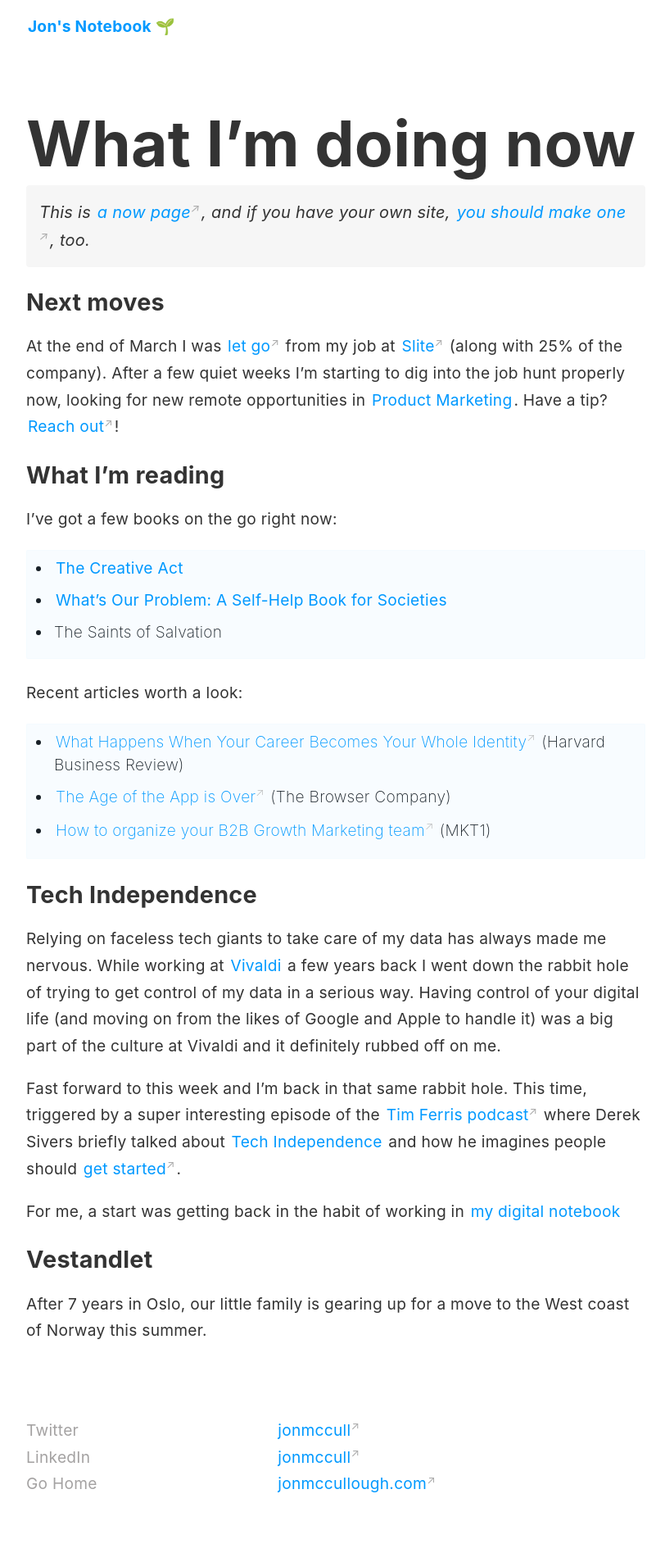
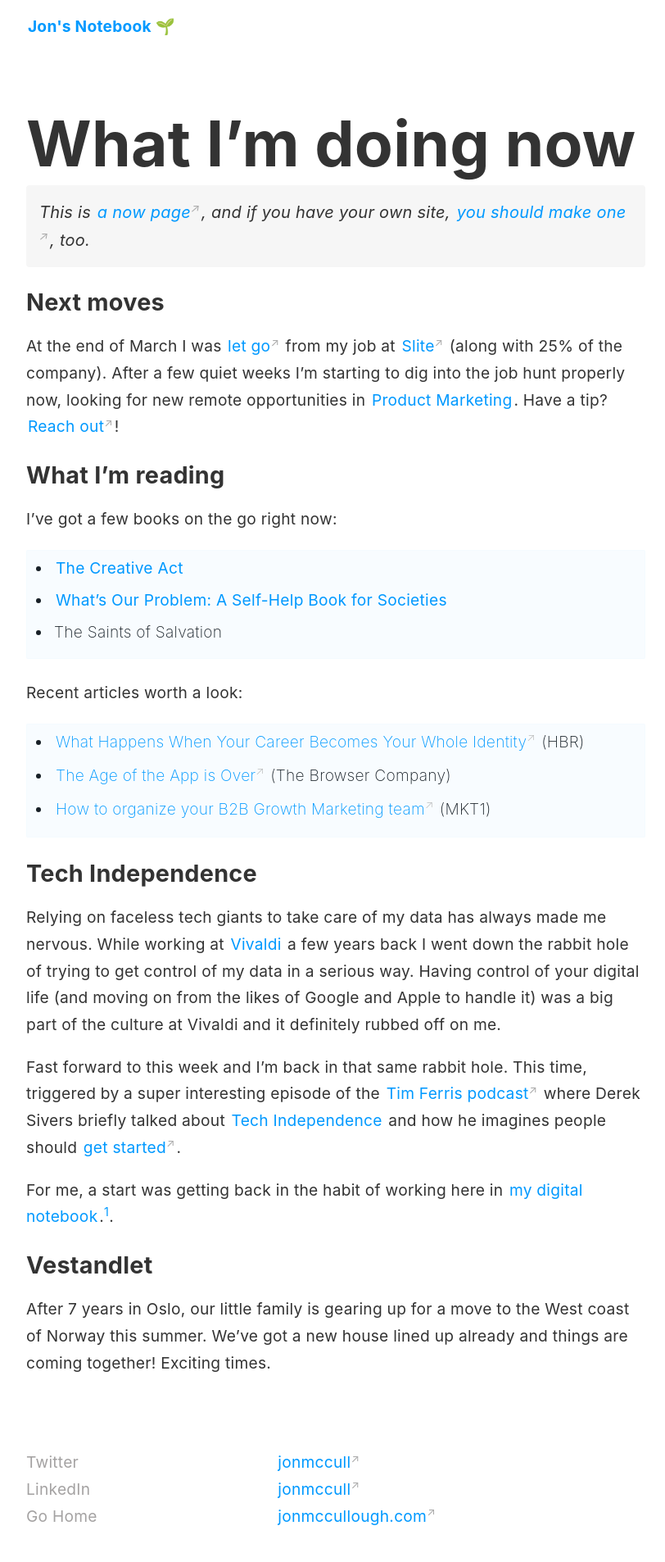
Before and after one commit to jonmccull/digital-garden, a Jekyll site: the page built from _pages/now.md, in a window 1280 px wide. Shown: the whole page at 82% size, without its empty margins (230-1042 px from the left). Built offline with Jekyll 4.4.1, drawn with Linux system fonts in a browser that asks for light colours; before the commit the page ends 1867 px from its top, so only the background shows below that.

Commit message:
Update Now

```diff
--- a/_pages/now.md
+++ b/_pages/now.md
@@ -18,7 +18,7 @@
 - The Saints of Salvation
 
 Recent articles worth a look:
-- [What Happens When Your Career Becomes Your Whole Identity](https://hbr.org/2019/12/what-happens-when-your-career-becomes-your-whole-identity?tpcc=orgsocial_edit) (Harvard Business Review)
+- [What Happens When Your Career Becomes Your Whole Identity](https://hbr.org/2019/12/what-happens-when-your-career-becomes-your-whole-identity?tpcc=orgsocial_edit) (HBR)
 - [The Age of the App is Over](https://browsercompany.substack.com/p/the-age-of-the-app-is-over) (The Browser Company)
 - [How to organize your B2B Growth Marketing team](https://newsletter.mkt1.co/p/how-to-organize-your-b2b-growth-marketing) (MKT1)
 
@@ -27,7 +27,7 @@
 
 Fast forward to this week and I'm back in that same rabbit hole. This time, triggered by a super interesting episode of the [Tim Ferris podcast](https://tim.blog/2023/04/21/derek-sivers/) where Derek Sivers briefly talked about [[Tech Independence]] and how he imagines people should [get started](https://sive.rs/ti).
 
-For me, a start was getting back in the habit of working in <a class="internal-link" href="/">my digital notebook</a>
+For me, a start was getting back in the habit of working here in <a class="internal-link" href="/">my digital notebook</a>.<input type="checkbox" id="cb1" /><label for="cb1"><sup></sup></label><span><span class="footnote-inner">Which runs on Markdown files hosted in a GitHub repo. Most of the notes here are based on things I've worked on in [Logseq](https://logseq.com/) first (which uses Markdown files locally hosted on my machine, but synced across devices using iCloud)</span></span>.
 
 ## Vestandlet
-After 7 years in Oslo, our little family is gearing up for a move to the West coast of Norway this summer.
+After 7 years in Oslo, our little family is gearing up for a move to the West coast of Norway this summer. We've got a new house lined up already and things are coming together! Exciting times.
```
